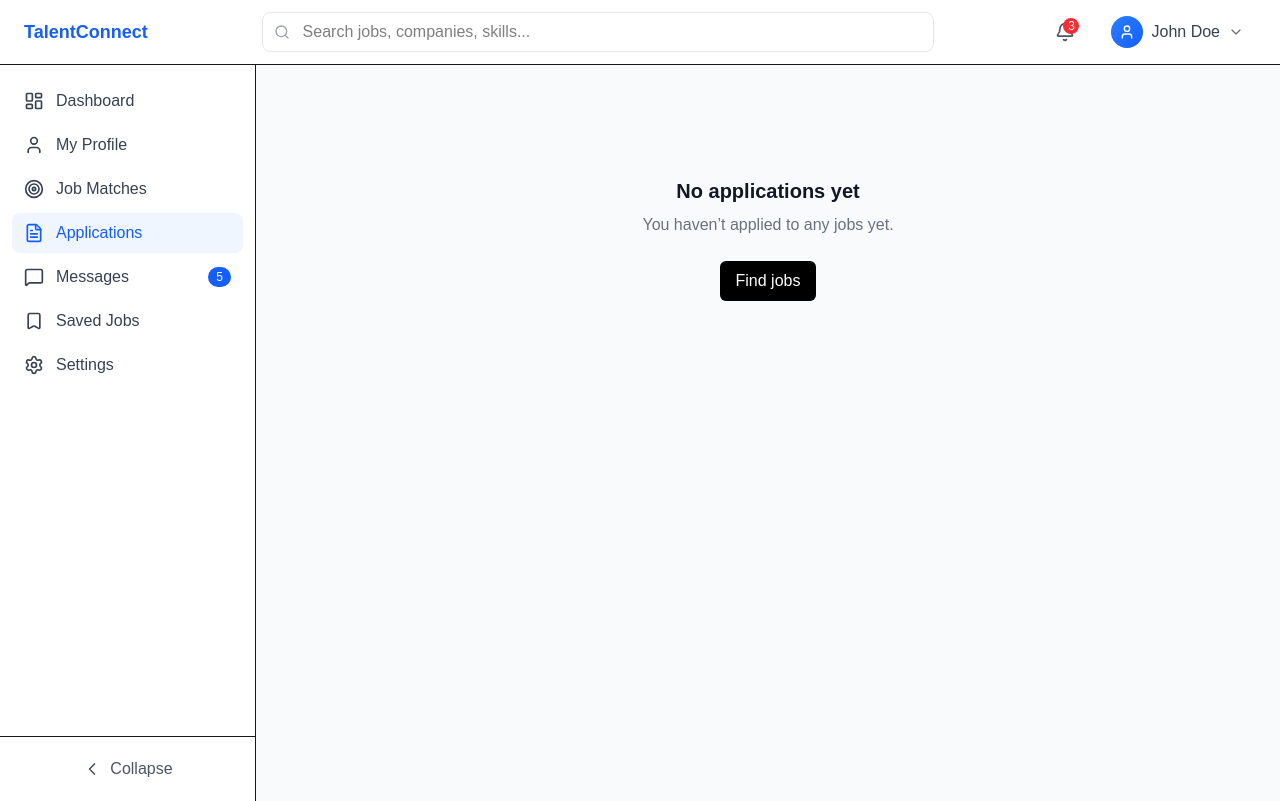
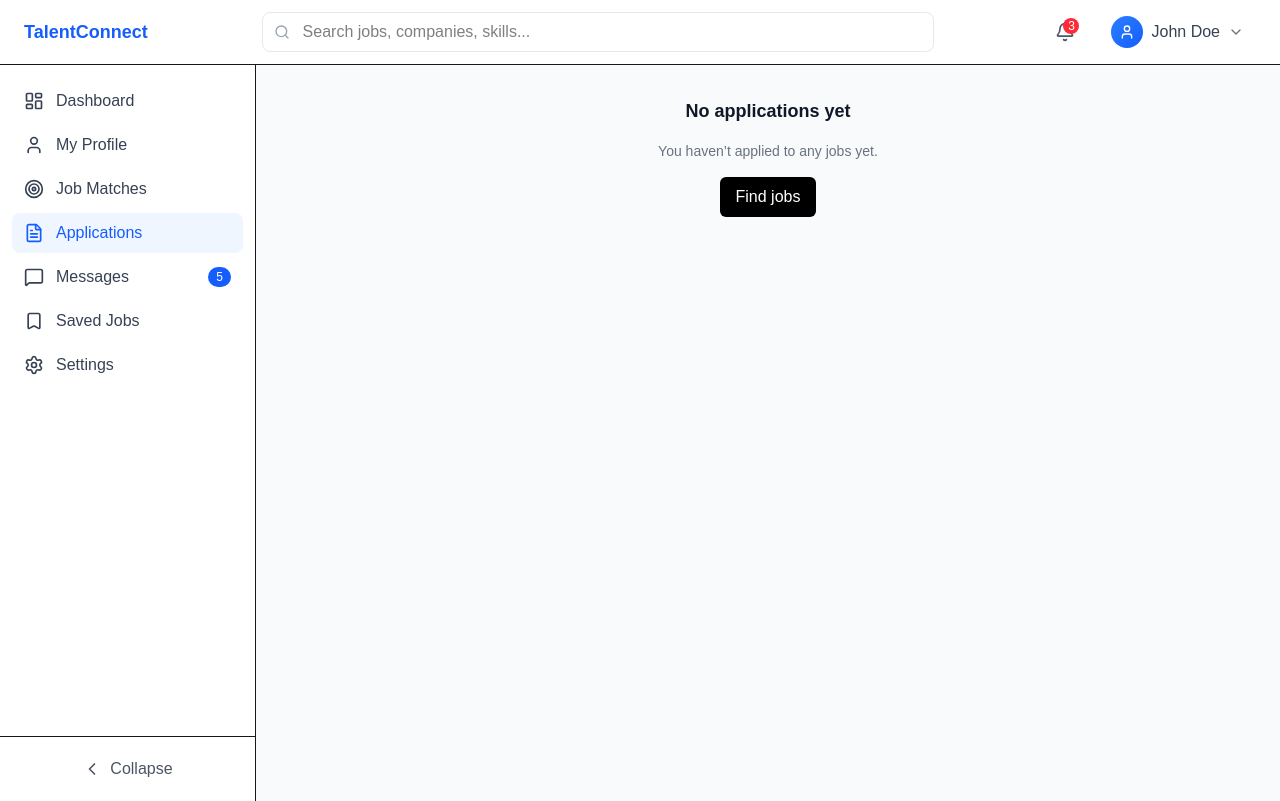
Before and after one commit to Azwin-1997/TalentConnect, a Next.js app: page /applications in a window 1280 px wide. Built offline with nearby package versions, Linux system fonts and the light colour scheme.

Commit message:
Add loading and empty states for Applications and Saved Jobs

```diff
--- a/app/(dashboard)/applications/page.tsx
+++ b/app/(dashboard)/applications/page.tsx
@@ -1,27 +1,47 @@
 "use client";
 
-import { useState } from "react";
+import { useEffect, useState } from "react";
 import EmptyState from "../../components/EmptyState";
+import ApplicationSkeleton from "../../components/skeletons/ApplicationSkeleton";
 
 export default function Applications() {
-  const [hasApplications, setHasApplications] = useState(false);
+  const [loading, setLoading] = useState(true);
+  const [applications, setApplications] = useState<any[]>([]);
 
-  if (!hasApplications) {
+  // simulate API call
+  useEffect(() => {
+    setTimeout(() => {
+      setApplications([]); // later replace with mock / real API
+      setLoading(false);
+    }, 1200);
+  }, []);
+
+  // Loading state
+  if (loading) {
+    return <ApplicationSkeleton />;
+  }
+
+  // Empty state
+  if (applications.length === 0) {
     return (
       <EmptyState
         title="No applications yet"
         description="You haven’t applied to any jobs yet."
         actionLabel="Find jobs"
+        href="/jobs"
       />
     );
   }
 
+  // Data state
   return (
-    <div className="p-4">
+    <div className="p-4 space-y-2">
       <h2 className="text-lg font-semibold">Applications</h2>
       <p className="text-sm text-gray-500">
         Your job applications will appear here.
       </p>
+
+      {/* application cards will be mapped here */}
     </div>
   );
 }
--- a/app/(dashboard)/saved/page.tsx
+++ b/app/(dashboard)/saved/page.tsx
@@ -1,29 +1,47 @@
 "use client";
 
-import { useState } from "react";
+import { useEffect, useState } from "react";
 import EmptyState from "../../components/EmptyState";
+import SavedJobSkeleton from "../../components/skeletons/SavedJobSkeleton";
 
 export default function SavedJobs() {
-  const [hasSavedJobs, setHasSavedJobs] = useState(false);
+  const [loading, setLoading] = useState(true);
+  const [savedJobs, setSavedJobs] = useState<any[]>([]);
 
-  // Empty state
-  if (!hasSavedJobs) {
+  // simulate API call
+  useEffect(() => {
+    setTimeout(() => {
+      setSavedJobs([]); // later replace with mock / real data
+      setLoading(false);
+    }, 1200);
+  }, []);
+
+  // Loading state
+  if (loading) {
+    return <SavedJobSkeleton />;
+  }
+
+  //  Empty state
+  if (savedJobs.length === 0) {
     return (
       <EmptyState
         title="No saved jobs"
         description="You haven’t saved any jobs yet."
         actionLabel="Browse jobs"
+        href="/jobs"
       />
     );
   }
 
-  // Data state (placeholder for now)
+  // Data state (placeholder)
   return (
-    <div className="p-4">
+    <div className="p-4 space-y-2">
       <h2 className="text-lg font-semibold">Saved Jobs</h2>
       <p className="text-sm text-gray-500">
         Your saved jobs will appear here.
       </p>
+
+      {/* SavedJobCard will be mapped here */}
     </div>
   );
 }
--- a/app/components/EmptyState.tsx
+++ b/app/components/EmptyState.tsx
@@ -1,7 +1,10 @@
+import Link from "next/link";
+
 type EmptyStateProps = {
   title: string;
-    description: string;
+  description?: string;
   actionLabel?: string;
+  href?: string;
   onAction?: () => void;
 };
 
@@ -9,20 +12,32 @@ export default function EmptyState({
   title,
   description,
   actionLabel,
+  href,
   onAction,
 }: EmptyStateProps) {
   return (
-        <div className="flex flex-col items-center justify-center py-20 text-center">
-            <h3 className="text-xl font-bold text-gray-900">
-                {title}
-            </h3>
+    <div className="flex flex-col items-center text-center gap-4">
+      <h2 className="text-lg font-semibold text-gray-900">{title}</h2>
 
-            <p className="mt-2 text-gray-500">{description}</p>
+      {description && (
+        <p className="text-sm text-gray-500">{description}</p>
+      )}
 
-            {actionLabel && (
+      {/* Link action */}
+      {actionLabel && href && (
+        <Link
+          href={href}
+          className="rounded-md bg-black px-4 py-2 text-white hover:bg-gray-800"
+        >
+          {actionLabel}
+        </Link>
+      )}
+
+      {/* Button action */}
+      {actionLabel && onAction && !href && (
         <button
           onClick={onAction}
-                    className="mt-6 rounded-md bg-black px-4 py-2 text-white"
+          className="rounded-md bg-black px-4 py-2 text-white hover:bg-gray-800"
         >
           {actionLabel}
         </button>
--- /dev/null
+++ b/app/components/skeletons/ApplicationSkeleton.tsx
@@ -0,0 +1,11 @@
+import { Skeleton } from "../../components/Skeleton";
+
+export default function ApplicationSkeleton() {
+  return (
+    <div className="space-y-3">
+      <Skeleton className="h-16 w-full" />
+      <Skeleton className="h-16 w-full" />
+      <Skeleton className="h-16 w-full" />
+    </div>
+  );
+}
--- /dev/null
+++ b/app/components/skeletons/SavedJobSkeleton.tsx
@@ -0,0 +1,12 @@
+import { Skeleton } from "../../components/Skeleton";
+
+export default function SavedJobSkeleton() {
+  return (
+    <div className="space-y-4">
+      <Skeleton className="h-24 w-full" />
+      <Skeleton className="h-24 w-full" />
+      <Skeleton className="h-24 w-full" />
+      <Skeleton className="h-24 w-full" />
+    </div>
+  );
+}
```
Lines whose indentation alone changed are shown as unchanged.
